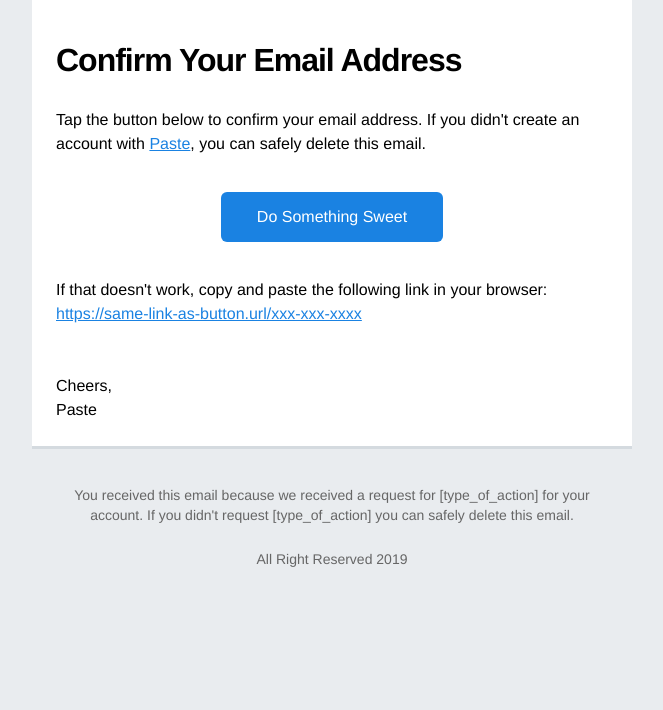
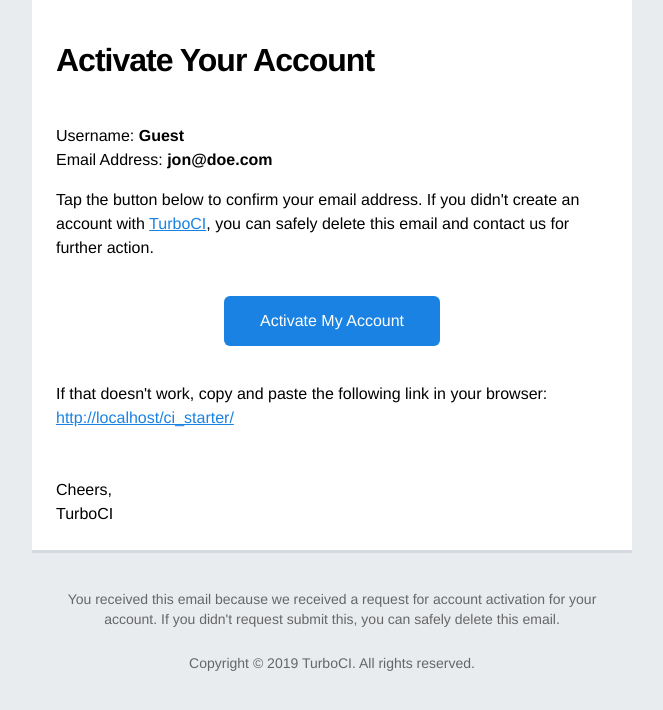
Before and after one commit to arma7x/turbo_ci, a CodeIgniter app: the page made by application/views/email_templates/confirm.php in a window 1280 px wide. Shown: the top 710 px of the page, without its empty margins (308-971 px from the left). Run offline with CodeIgniter, Linux system fonts and the light colour scheme; some web fonts are replaced.

Commit message:
prepare email template

```diff
--- a/application/config/config.php
+++ b/application/config/config.php
@@ -1,22 +1,33 @@
 <?php
 defined('BASEPATH') OR exit('No direct script access allowed');
 
-$DB_URL = 'mysqli://root:root@localhost/ci_starter';
-$URL = parse_url($DB_URL == 'HEROKU' ? getenv('DATABASE_URL') : $DB_URL);
-$APP_DATABASE_CONN = array(
-    'hostname' => isset($URL['host']) ? $URL['host'].(isset($URL['port']) ? ':'.($URL['port']) : '') : '',
-    'username' => isset($URL['user']) ? $URL['user'] : '',
-    'password' => isset($URL['pass']) ? $URL['pass'] : '',
-    'database' => isset($URL['path']) ? ltrim($URL['path'],'/') : '',
-    'dbdriver' => isset($URL['scheme']) ? $URL['scheme'] : '',
+$DATABASE_URL = 'SERVER'; // mysqli://root:root@localhost/ci_starter
+$DB_AUTH = parse_url($DATABASE_URL == 'SERVER' ? getenv('DATABASE_URL') : $DATABASE_URL);
+$APP_DATABASE_AUTH = array(
+    'hostname' => isset($DB_AUTH['host']) ? $DB_AUTH['host'].(isset($DB_AUTH['port']) ? ':'.($DB_AUTH['port']) : '') : '',
+    'username' => isset($DB_AUTH['user']) ? $DB_AUTH['user'] : '',
+    'password' => isset($DB_AUTH['pass']) ? $DB_AUTH['pass'] : '',
+    'database' => isset($DB_AUTH['path']) ? ltrim($DB_AUTH['path'],'/') : '',
+    'dbdriver' => isset($DB_AUTH['scheme']) ? $DB_AUTH['scheme'] : '',
 );
-define('APP_DATABASE_CONN', $APP_DATABASE_CONN);
+$ENCRYPTION_KEY = 'SERVER'; // 09FA7BE0A09C30D0050B05C6EE9974938094E5FF1C0FC59A3A6776242D0787D4
+$APP_ENCRYPTION_KEY = ($ENCRYPTION_KEY == 'SERVER') ? getenv('ENCRYPTION_KEY') : $ENCRYPTION_KEY;
 
-$KEY = '09FA7BE0A09C30D0050B05C6EE9974938094E5FF1C0FC59A3A6776242D0787D4';
-$APP_ENCRYPTION_KEY = ($KEY == 'HEROKU') ? getenv('ENCRYPTION_KEY') : $KEY;
+$EMAIL_URL = 'SERVER'; // smtp://username@yahoo.com:password@smtp.mail.yahoo.com:587/tls
+$EMAIL_AUTH = parse_url($EMAIL_URL == 'SERVER' ? getenv('EMAIL_URL') : $EMAIL_URL);
+$APP_EMAIL_AUTH = array(
+    'protocol' => isset($EMAIL_AUTH['scheme']) ? $EMAIL_AUTH['scheme'] : '',
+    'smtp_host' => isset($EMAIL_AUTH['host']) ? $EMAIL_AUTH['host'] : '',
+    'smtp_user' => isset($EMAIL_AUTH['user']) ? $EMAIL_AUTH['user'] : '',
+    'smtp_pass' => isset($EMAIL_AUTH['pass']) ? $EMAIL_AUTH['pass'] : '',
+    'smtp_port' => isset($EMAIL_AUTH['port']) ? $EMAIL_AUTH['port'] : '',
+    'smtp_crypto' => isset($EMAIL_AUTH['path']) ? ltrim($EMAIL_AUTH['path'],'/') : '',
+);
+define('APP_NAME', 'TurboCI');
+define('APP_ADMIN_EMAIL', 'arma7x@live.com');
+define('APP_DATABASE_AUTH', $APP_DATABASE_AUTH);
 define('APP_ENCRYPTION_KEY', $APP_ENCRYPTION_KEY);
-
-define('APP_ADMIN_EMAIL', 'arma7x@live.com');
+define('APP_EMAIL_AUTH', $APP_EMAIL_AUTH);
 
 /*
 |--------------------------------------------------------------------------
--- a/application/config/database.php
+++ b/application/config/database.php
@@ -75,11 +75,11 @@
 
 $db['default'] = array(
 	'dsn'	=> '',
-	'hostname' => APP_DATABASE_CONN['hostname'],
-	'username' => APP_DATABASE_CONN['username'],
-	'password' => APP_DATABASE_CONN['password'],
-	'database' => APP_DATABASE_CONN['database'],
-	'dbdriver' => APP_DATABASE_CONN['dbdriver'],
+	'hostname' => APP_DATABASE_AUTH['hostname'],
+	'username' => APP_DATABASE_AUTH['username'],
+	'password' => APP_DATABASE_AUTH['password'],
+	'database' => APP_DATABASE_AUTH['database'],
+	'dbdriver' => APP_DATABASE_AUTH['dbdriver'],
 	'dbprefix' => '',
 	'pconnect' => FALSE,
 	'db_debug' => (ENVIRONMENT !== 'production'),
--- a/application/core/MY_Exceptions.php
+++ b/application/core/MY_Exceptions.php
@@ -31,7 +31,7 @@
 
 		$ajax = (!empty($_SERVER['HTTP_X_REQUESTED_WITH']) && strtolower($_SERVER['HTTP_X_REQUESTED_WITH']) === 'xmlhttprequest');
 
-		if ($ajax === false) {
+		if ($ajax) {
 			header('Content-Type: application/json');
 			set_status_header($status_code);
 			echo json_encode(array('message' => $message_json));
@@ -75,7 +75,7 @@
 
 		$ajax = (!empty($_SERVER['HTTP_X_REQUESTED_WITH']) && strtolower($_SERVER['HTTP_X_REQUESTED_WITH']) === 'xmlhttprequest');
 
-		if ($ajax === false) {
+		if ($ajax) {
 			header('Content-Type: application/json');
 			set_status_header(500);
 			echo json_encode(array(
@@ -128,7 +128,7 @@
 
 		$ajax = (!empty($_SERVER['HTTP_X_REQUESTED_WITH']) && strtolower($_SERVER['HTTP_X_REQUESTED_WITH']) === 'xmlhttprequest');
 
-		if ($ajax === false) {
+		if ($ajax) {
 			header('Content-Type: application/json');
 			set_status_header(500);
 			echo json_encode(array(
--- a/application/views/email_templates/confirm.php
+++ b/application/views/email_templates/confirm.php
@@ -4,7 +4,7 @@
 
   <meta charset="utf-8">
   <meta http-equiv="x-ua-compatible" content="ie=edge">
-  <title>Email Confirmation</title>
+  <title>Account Activation</title>
   <meta name="viewport" content="width=device-width, initial-scale=1">
   <style type="text/css">
   /**
@@ -98,7 +98,7 @@
 
   <!-- start preheader -->
   <div class="preheader" style="display: none; max-width: 0; max-height: 0; overflow: hidden; font-size: 1px; line-height: 1px; color: #fff; opacity: 0;">
-    A preheader is the short summary text that follows the subject line when an email is viewed in the inbox.
+    You have received this email because a account activation request for <?php echo APP_NAME ?> account was received.
   </div>
   <!-- end preheader -->
 
@@ -116,7 +116,7 @@
         <table border="0" cellpadding="0" cellspacing="0" width="100%" style="max-width: 600px;">
           <tr>
             <td align="left" bgcolor="#ffffff" style="padding: 36px 24px 0; font-family: 'Source Sans Pro', Helvetica, Arial, sans-serif;">
-              <h1 style="margin: 0; font-size: 32px; font-weight: 700; letter-spacing: -1px; line-height: 48px;">Confirm Your Email Address</h1>
+              <h1 style="margin: 0; font-size: 32px; font-weight: 700; letter-spacing: -1px; line-height: 48px;">Activate Your Account</h1>
             </td>
           </tr>
         </table>
@@ -142,7 +142,9 @@
           <!-- start copy -->
           <tr>
             <td align="left" bgcolor="#ffffff" style="padding: 24px; font-family: 'Source Sans Pro', Helvetica, Arial, sans-serif; font-size: 16px; line-height: 24px;">
-              <p style="margin: 0;">Tap the button below to confirm your email address. If you didn't create an account with <a href="https://sendgrid.com">Paste</a>, you can safely delete this email.</p>
+              <p>Username: <b><?php echo isset($user) ? $user['username'] : 'Guest'?></b></br>
+              Email Address: <b><?php echo isset($user) ? $user['email'] : 'jon@doe.com'?></b></p>
+              <p style="margin: 0;">Tap the button below to confirm your email address. If you didn't create an account with <a href="<?php echo $this->config->item('base_url') ?>" target="_blank"><?php echo APP_NAME ?></a>, you can safely delete this email and contact us for further action.</p>
             </td>
           </tr>
           <!-- end copy -->
@@ -156,7 +158,7 @@
                     <table border="0" cellpadding="0" cellspacing="0">
                       <tr>
                         <td align="center" bgcolor="#1a82e2" style="border-radius: 6px;">
-                          <a href="https://sendgrid.com" target="_blank" style="display: inline-block; padding: 16px 36px; font-family: 'Source Sans Pro', Helvetica, Arial, sans-serif; font-size: 16px; color: #ffffff; text-decoration: none; border-radius: 6px;">Do Something Sweet</a>
+                          <a href="<?php echo isset($url) ? $url : $this->config->item('base_url') ?>" target="_blank" style="display: inline-block; padding: 16px 36px; font-family: 'Source Sans Pro', Helvetica, Arial, sans-serif; font-size: 16px; color: #ffffff; text-decoration: none; border-radius: 6px;">Activate My Account</a>
                         </td>
                       </tr>
                     </table>
@@ -167,11 +169,16 @@
           </tr>
           <!-- end button -->
 
+
           <!-- start copy -->
           <tr>
             <td align="left" bgcolor="#ffffff" style="padding: 24px; font-family: 'Source Sans Pro', Helvetica, Arial, sans-serif; font-size: 16px; line-height: 24px;">
               <p style="margin: 0;">If that doesn't work, copy and paste the following link in your browser:</p>
-              <p style="margin: 0;"><a href="https://sendgrid.com" target="_blank">https://same-link-as-button.url/xxx-xxx-xxxx</a></p>
+              <p style="margin: 0;">
+                <a href="<?php echo isset($url) ? $url : $this->config->item('base_url') ?>" target="_blank">
+                  <?php echo isset($url) ? $url : $this->config->item('base_url') ?>
+                </a>
+              </p>
             </td>
           </tr>
           <!-- end copy -->
@@ -179,7 +186,7 @@
           <!-- start copy -->
           <tr>
             <td align="left" bgcolor="#ffffff" style="padding: 24px; font-family: 'Source Sans Pro', Helvetica, Arial, sans-serif; font-size: 16px; line-height: 24px; border-bottom: 3px solid #d4dadf">
-              <p style="margin: 0;">Cheers,<br> Paste</p>
+              <p style="margin: 0;">Cheers,<br> <?php echo APP_NAME ?></p>
             </td>
           </tr>
           <!-- end copy -->
@@ -207,7 +214,7 @@
           <!-- start permission -->
           <tr>
             <td align="center" bgcolor="#e9ecef" style="padding: 12px 24px; font-family: 'Source Sans Pro', Helvetica, Arial, sans-serif; font-size: 14px; line-height: 20px; color: #666;">
-              <p style="margin: 0;">You received this email because we received a request for [type_of_action] for your account. If you didn't request [type_of_action] you can safely delete this email.</p>
+              <p style="margin: 0;">You received this email because we received a request for account activation for your account. If you didn't request submit this, you can safely delete this email.</p>
             </td>
           </tr>
           <!-- end permission -->
@@ -215,7 +222,9 @@
           <!-- start unsubscribe -->
           <tr>
             <td align="center" bgcolor="#e9ecef" style="padding: 12px 24px; font-family: 'Source Sans Pro', Helvetica, Arial, sans-serif; font-size: 14px; line-height: 20px; color: #666;">
-              <p style="margin: 0;">All Right Reserved <?php echo '2019' ?></p>
+              <p style="margin: 0;">
+                Copyright © <?php echo date('Y') ?> <?php echo APP_NAME ?>. All rights reserved.
+              </p>
             </td>
           </tr>
           <!-- end unsubscribe -->
--- a/application/views/widgets/header.php
+++ b/application/views/widgets/header.php
@@ -59,7 +59,7 @@
             </a>
           </li>
           <li class="nav-item<?php echo '/'.$this->uri->uri_string() == '/auth/update-password' ? ' active' : ''?>">
-            <a class="nav-link<?php echo '/'.$this->uri->uri_string() == '/guest/update-password' ? ' text-primary' : ''?>" href="/auth/update-password"><i class="material-icons">&#xe62f;</i> <?php echo lang('H_UPDATE_PASSWORD');?></a>
+            <a class="nav-link<?php echo '/'.$this->uri->uri_string() == '/auth/update-password' ? ' text-primary' : ''?>" href="/auth/update-password"><i class="material-icons">&#xe62f;</i> <?php echo lang('H_UPDATE_PASSWORD');?></a>
           </li>
           <li class="nav-item">
             <a id="logout_btn" class="nav-link" href="#" data-turbolinks="false"><i class="material-icons">&#xe879;</i> <?php echo lang('H_LOGOUT');?></a>
```
Also changed, not shown: application/controllers/Welcome.php (+18 -3 lines), application/views/email_templates/registration.php (+25 -8 lines), application/views/email_templates/reset.php (+13 -7 lines).
